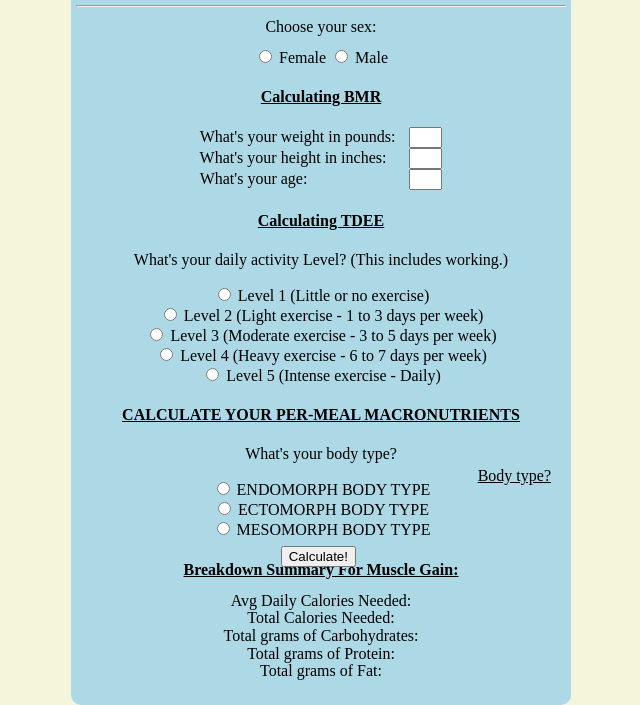
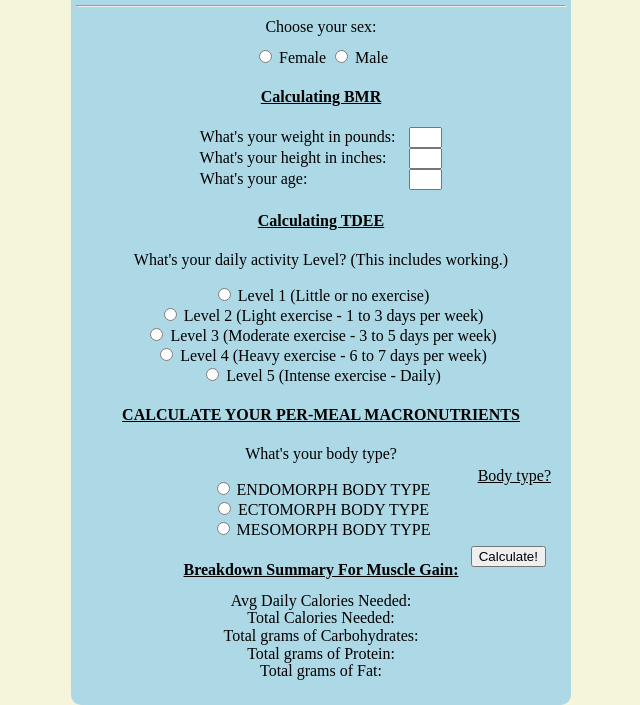
Before and after one commit to DesignerDime/MyProjects, a plain HTML site: page index.html in a window 1280 px wide. Shown: the part 145-850 px from the top of the page, without its empty margins (614-1254 px from the left). Drawn offline with Linux system fonts and the light colour scheme.

Commit message:
Update MGC.css

```diff
--- a/MGC.css
+++ b/MGC.css
@@ -104,7 +104,7 @@ p.total{
 }
 .submit{
 	position: absolute;
-	right: 215px;
+	right: 25px;
 	bottom: 138px;
 }
 #totalBmr, #totalCal, #totalCarb, #totalPro, #totalFat{
```
